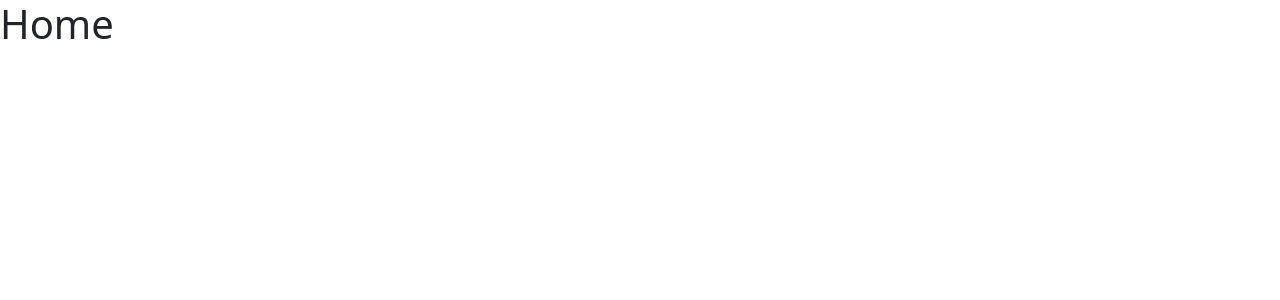
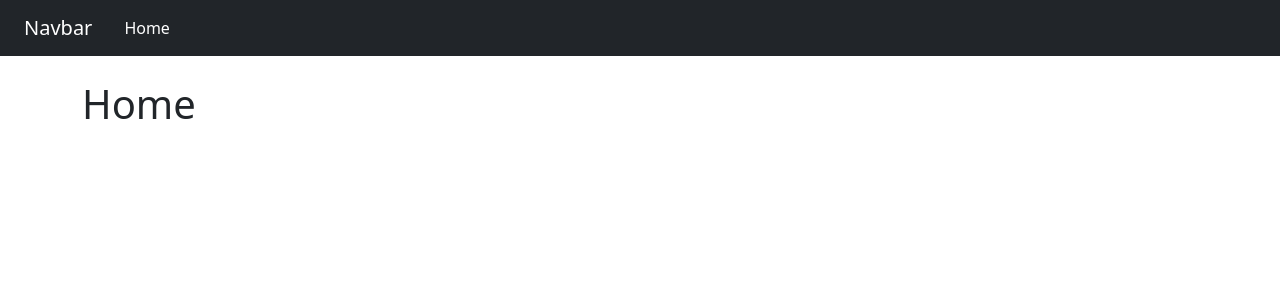
Before and after one commit to gabriele-chiocca/webapp-react, a React (Vite) app: page / in a window 1280 px wide. Shown: the top 300 px of the page. Built offline with nearby package versions, Linux system fonts and the light colour scheme.

Commit message:
modify navbar dark

```diff
--- a/src/App.jsx
+++ b/src/App.jsx
@@ -4,13 +4,16 @@ import { useState } from 'react';
 
 import Homepage from './pages/homepage';
 import MovieDetailPage from './pages/movieDetailPage';
+import DefaultLayout from './components/DefaultLayout';
 
 function App() {
   return (
     <BrowserRouter>
       <Routes>
-        <Route path="/" element={<Homepage />}></Route>
-        <Route path="/movies/:id" element={<MovieDetailPage />}></Route>
+        <Route element={<DefaultLayout />}>
+          <Route path="/" element={<Homepage />}></Route>
+          <Route path="/movies/:id" element={<MovieDetailPage />}></Route>
+        </Route>
       </Routes>
     </BrowserRouter>
   );
--- a/src/components/DefaultLayout.jsx
+++ b/src/components/DefaultLayout.jsx
@@ -4,8 +4,8 @@ import { NavLink } from 'react-router-dom';
 export default function DefaultLayout() {
   return (
     <>
-      <nav className="navbar navbar-expand-lg navbar-light bg-light">
-        <NavLink to={'/'} className="navbar-brand">
+      <nav className="navbar navbar-expand-lg navbar-dark bg-dark">
+        <NavLink to={'/'} className="navbar-brand mx-4">
           Navbar
         </NavLink>
         <button
@@ -27,11 +27,6 @@ export default function DefaultLayout() {
                 Home
               </NavLink>
             </li>
-            <li className="nav-item">
-              <a className="nav-link" href="#">
-                Link
-              </a>
-            </li>
           </ul>
         </div>
       </nav>
--- a/src/pages/homepage.jsx
+++ b/src/pages/homepage.jsx
@@ -1,3 +1,3 @@
 export default function Homepage() {
-  return <h1>Home</h1>;
+  return <h1 className="mt-4">Home</h1>;
 }
```
